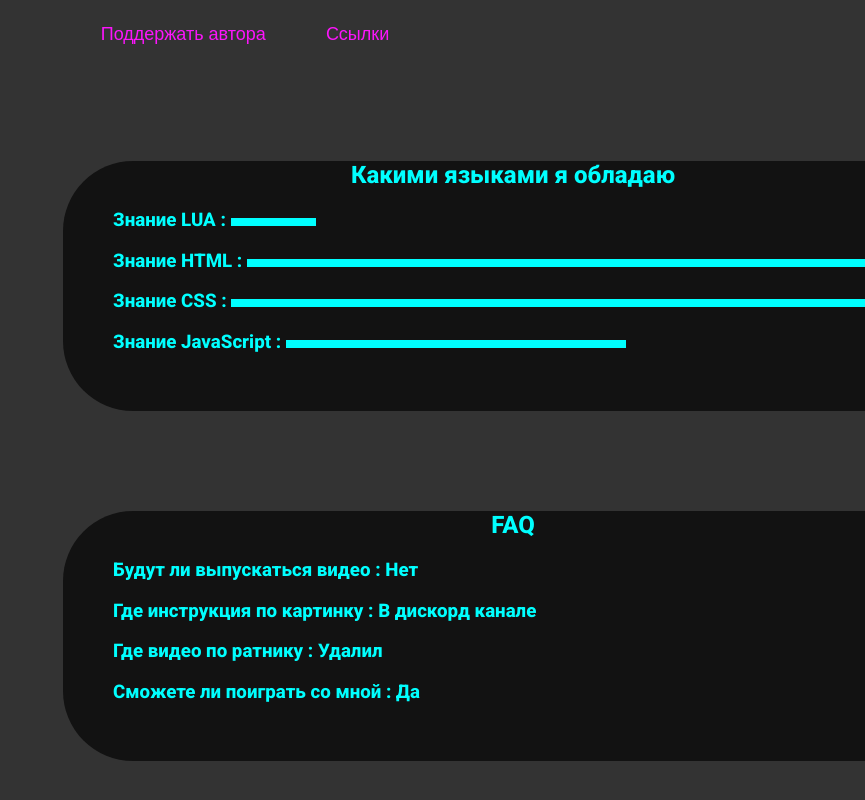
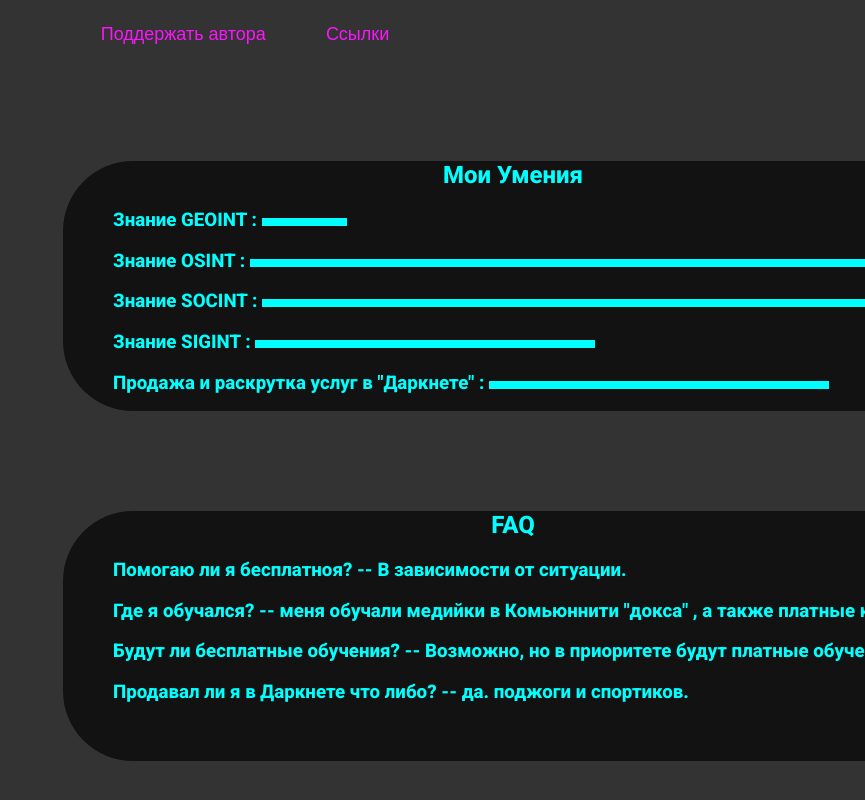
Before and after one commit to metadonov/ViTRAL.github.io, a plain HTML site: page vitral-website/index.html in a window 1280 px wide. Shown: the top 800 px of the page, without its empty margins (415-1280 px from the left). Drawn offline with Linux system fonts and the light colour scheme.

Commit message:
Update index.html

```diff
--- a/vitral-website/index.html
+++ b/vitral-website/index.html
@@ -17,12 +17,13 @@
 
     <div class="block">
         <center>
-        <h2>Какими языками я обладаю</h2>
+        <h2>Мои Умения</h2>
     </center>
-        <h3>Знание LUA : <span class="percentage-bar" style="width: 10%"></span></h3>
-        <h3>Знание HTML : <span class="percentage-bar" style="width: 80%"></span></h3>
-        <h3>Знание CSS : <span class="percentage-bar" style="width: 80%"></span></h3>
-        <h3>Знание JavaScript : <span class="percentage-bar" style="width: 40%"></span></h3>
+        <h3>Знание GEOINT : <span class="percentage-bar" style="width: 10%"></span></h3>
+        <h3>Знание OSINT : <span class="percentage-bar" style="width: 80%"></span></h3>
+        <h3>Знание SOCINT : <span class="percentage-bar" style="width: 80%"></span></h3>
+        <h3>Знание SIGINT : <span class="percentage-bar" style="width: 40%"></span></h3>
+        <h3>Продажа и раскрутка услуг в "Даркнете" : <span class="percentage-bar" style="width: 40%"></span></h3>
 
     </div>
 
@@ -30,10 +31,10 @@
         <center>
         <h2>FAQ</h2>
     </center>
-    <h3>Будут ли выпускаться видео : Нет</h3>
-    <h3>Где инструкция по картинку : В дискорд канале</h3>
-    <h3>Где видео по ратнику : Удалил</h3>
-    <h3>Сможете ли поиграть со мной : Да</h3>
+    <h3>Помогаю ли я бесплатноя? -- В зависимости от ситуации.</h3>
+    <h3>Где я обучался? -- меня обучали медийки в Комьюннити "докса" , а также платные курсы.</h3>
+    <h3>Будут ли бесплатные обучения? -- Возможно, но в приоритете будут платные обучения.</h3>
+    <h3>Продавал ли я в Даркнете что либо? -- да. поджоги и спортиков.</h3>
     </div>
 
 </body>
```
